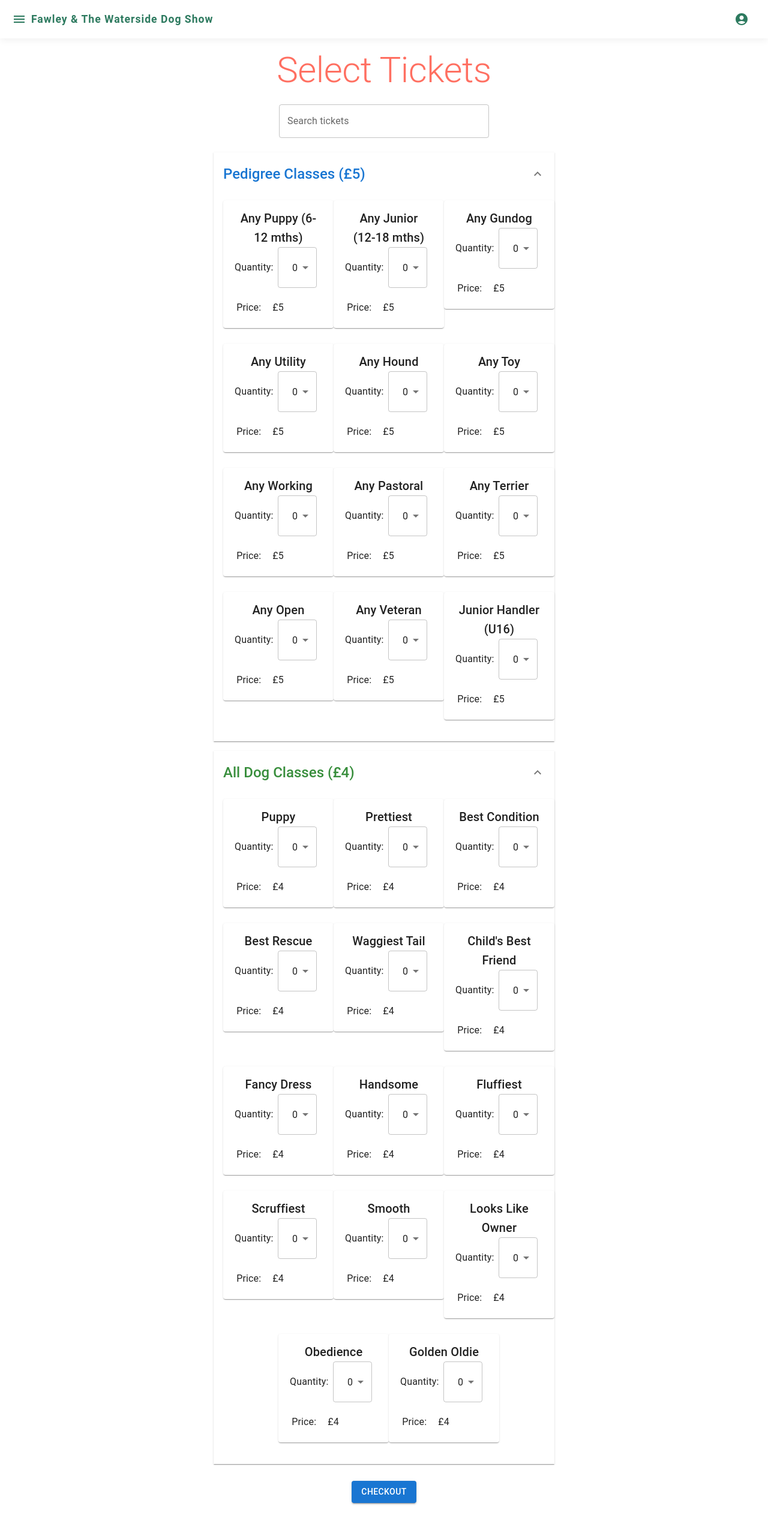
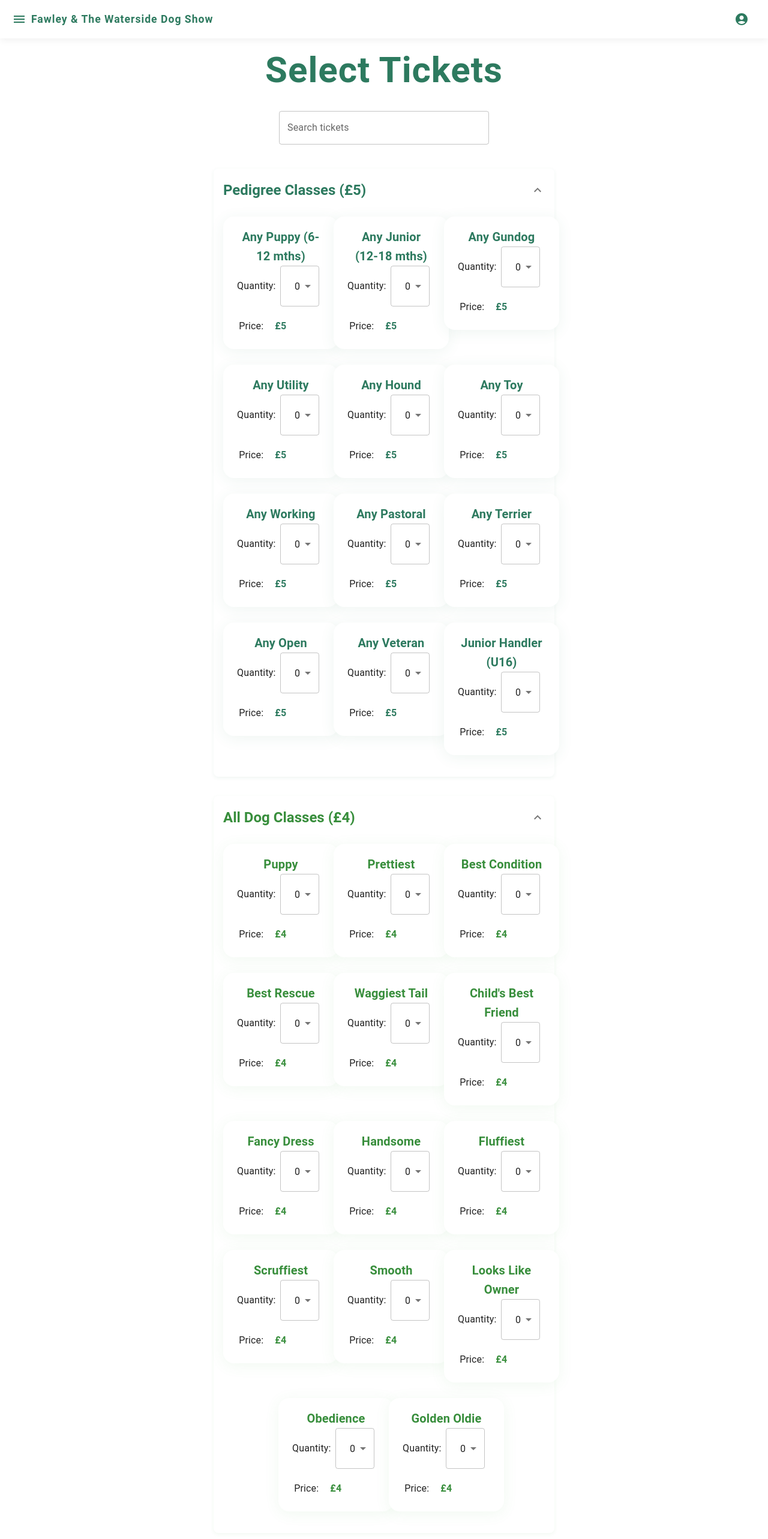
Before and after one commit to eddiemosh/fawley-waterside-dog-show, a React (Create React App) app: page /tickets in a window 1280 px wide. Shown: the top 2566 px of the page at 60% size. Before the commit the page ends 2534 px from the top, so only its background shows below. Built offline with nearby package versions, Linux system fonts and the light colour scheme.

Commit message:
i like this

```diff
--- a/src/components/events/events.js
+++ b/src/components/events/events.js
@@ -18,24 +18,60 @@ const Events = () => {
     };
 
     return (
-        <Container>
-            <Typography variant="h3" gutterBottom className="upcoming-events">
+        <Container maxWidth="sm" style={{ minHeight: '100vh', display: 'flex', flexDirection: 'column', justifyContent: 'center' }}>
+            <Typography variant="h3" gutterBottom style={{
+                textAlign: 'center',
+                fontWeight: 700,
+                color: '#2d7a5f',
+                marginTop: 40,
+                marginBottom: 32,
+                letterSpacing: 1
+            }}>
                 Upcoming Events
             </Typography>
-            <Box className="events-container">
+            <Box style={{ display: 'flex', flexDirection: 'column', gap: 32, alignItems: 'center', width: '100%' }}>
                 {eventsList.map((event, index) => (
-                    <Box key={index} className="event-box">
-                        <IconButton className="event-icon">
+                    <Box key={index} style={{
+                        background: '#fff',
+                        borderRadius: 18,
+                        boxShadow: '0 4px 24px rgba(0,0,0,0.08)',
+                        padding: '32px 24px',
+                        minWidth: 260,
+                        maxWidth: 400,
+                        width: '100%',
+                        display: 'flex',
+                        flexDirection: 'column',
+                        alignItems: 'center',
+                        gap: 16
+                    }}>
+                        <IconButton style={{
+                            background: 'linear-gradient(90deg, #2d7a5f 0%, #4caf50 100%)',
+                            color: '#fff',
+                            fontSize: 32,
+                            width: 56,
+                            height: 56,
+                            marginBottom: 8
+                        }}>
                             {event.icon}
                         </IconButton>
-                        <Typography className="event-date">
+                        <Typography style={{ fontSize: '1.2rem', fontWeight: 600, color: '#2d7a5f', marginBottom: 8, textAlign: 'center' }}>
                             {event.date}
                         </Typography>
                         <Button
                             variant="contained"
-                            color="primary"
-                            className="view-tickets-button"
                             onClick={handleEventClick}
+                            style={{
+                                fontSize: '1.1rem',
+                                padding: '10px 32px',
+                                borderRadius: 18,
+                                background: 'linear-gradient(90deg, #2d7a5f 0%, #4caf50 100%)',
+                                color: '#fff',
+                                fontWeight: 600,
+                                letterSpacing: 1,
+                                border: 'none',
+                                minWidth: 140,
+                                boxShadow: '0 2px 8px rgba(76,175,80,0.08)'
+                            }}
                         >
                             View Tickets
                         </Button>
--- a/src/components/tickets/ticket-selection.js
+++ b/src/components/tickets/ticket-selection.js
@@ -145,8 +145,15 @@ const TicketSelection = () => {
     const filteredAllDog = filteredTickets.filter(t => t.section === 'All Dog');
 
     return (
-        <Container maxWidth="sm" sx={{ px: { xs: 0, sm: 2 } }}>
-            <Typography variant="h2" gutterBottom className="ticket-selection-title">
+        <Container maxWidth="sm" sx={{ px: { xs: 0, sm: 2 }, minHeight: '100vh', display: 'flex', flexDirection: 'column', justifyContent: 'center' }}>
+            <Typography variant="h2" gutterBottom className="ticket-selection-title" style={{
+                textAlign: 'center',
+                fontWeight: 700,
+                color: '#2d7a5f',
+                marginTop: 40,
+                marginBottom: 32,
+                letterSpacing: 1
+            }}>
                 Select Tickets
             </Typography>
             <Box mb={3} display="flex" justifyContent="center">
@@ -160,9 +167,9 @@ const TicketSelection = () => {
             </Box>
 
             {/* Pedigree Section */}
-            <Accordion defaultExpanded sx={{ mb: 2 }}>
+            <Accordion defaultExpanded sx={{ mb: 2, borderRadius: 2, boxShadow: '0 2px 6px rgba(45,122,95,0.08)' }}>
                 <AccordionSummary expandIcon={<ExpandMoreIcon />} aria-controls="pedigree-content" id="pedigree-header">
-                    <Typography variant="h5" sx={{ color: '#1976d2', fontWeight: 500 }}>
+                    <Typography variant="h5" sx={{ color: '#2d7a5f', fontWeight: 600 }}>
                         Pedigree Classes (£5)
                     </Typography>
                 </AccordionSummary>
@@ -170,9 +177,14 @@ const TicketSelection = () => {
                     <Grid container spacing={2} className="ticket-grid" justifyContent="center">
                         {filteredPedigree.map((ticket) => (
                             <Grid item xs={12} sm={6} md={4} key={ticket.name}>
-                                <Card className="ticket-card small-card">
+                                <Card className="ticket-card small-card" style={{
+                                    borderRadius: 18,
+                                    boxShadow: '0 4px 24px rgba(45,122,95,0.08)',
+                                    background: '#fff',
+                                    padding: 12
+                                }}>
                                     <CardContent>
-                                        <Typography variant="h6" component="div" sx={{ marginTop: '-10px' }}>
+                                        <Typography variant="h6" component="div" sx={{ marginTop: '-10px', color: '#2d7a5f', fontWeight: 600 }}>
                                             {ticket.name}
                                         </Typography>
                                         <Grid container alignItems="center" spacing={2} className="ticket-select-container">
@@ -200,7 +212,7 @@ const TicketSelection = () => {
                                                 <Typography variant="body1" className="price-text">Price:</Typography>
                                             </Grid>
                                             <Grid item xs={7}>
-                                                <Typography variant="body2" className="price-amount">
+                                                <Typography variant="body2" className="price-amount" style={{ color: '#2d7a5f', fontWeight: 600 }}>
                                                     £{ticket.price}
                                                 </Typography>
                                             </Grid>
@@ -214,9 +226,9 @@ const TicketSelection = () => {
             </Accordion>
 
             {/* All Dog Section */}
-            <Accordion defaultExpanded sx={{ mb: 2 }}>
+            <Accordion defaultExpanded sx={{ mb: 2, borderRadius: 2, boxShadow: '0 2px 6px rgba(76,175,80,0.08)' }}>
                 <AccordionSummary expandIcon={<ExpandMoreIcon />} aria-controls="alldog-content" id="alldog-header">
-                    <Typography variant="h5" sx={{ color: '#388e3c', fontWeight: 500 }}>
+                    <Typography variant="h5" sx={{ color: '#388e3c', fontWeight: 600 }}>
                         All Dog Classes (£4)
                     </Typography>
                 </AccordionSummary>
@@ -224,9 +236,14 @@ const TicketSelection = () => {
                     <Grid container spacing={2} className="ticket-grid" justifyContent="center">
                         {filteredAllDog.map((ticket) => (
                             <Grid item xs={12} sm={6} md={4} key={ticket.name}>
-                                <Card className="ticket-card small-card">
+                                <Card className="ticket-card small-card" style={{
+                                    borderRadius: 18,
+                                    boxShadow: '0 4px 24px rgba(76,175,80,0.08)',
+                                    background: '#fff',
+                                    padding: 12
+                                }}>
                                     <CardContent>
-                                        <Typography variant="h6" component="div" sx={{ marginTop: '-10px' }}>
+                                        <Typography variant="h6" component="div" sx={{ marginTop: '-10px', color: '#388e3c', fontWeight: 600 }}>
                                             {ticket.name}
                                         </Typography>
                                         <Grid container alignItems="center" spacing={2} className="ticket-select-container">
@@ -254,7 +271,7 @@ const TicketSelection = () => {
                                                 <Typography variant="body1" className="price-text">Price:</Typography>
                                             </Grid>
                                             <Grid item xs={7}>
-                                                <Typography variant="body2" className="price-amount">
+                                                <Typography variant="body2" className="price-amount" style={{ color: '#388e3c', fontWeight: 600 }}>
                                                     £{ticket.price}
                                                 </Typography>
                                             </Grid>
@@ -270,9 +287,20 @@ const TicketSelection = () => {
             <Box className="checkout-button-container">
                 <Button
                     variant="contained"
-                    color="primary"
                     onClick={handleCheckout}
                     className="checkout-button"
+                    style={{
+                        fontSize: '1.1rem',
+                        borderRadius: 18,
+                        padding: '12px 32px',
+                        background: 'linear-gradient(90deg, #2d7a5f 0%, #4caf50 100%)',
+                        color: '#fff',
+                        fontWeight: 600,
+                        letterSpacing: 1,
+                        border: 'none',
+                        minWidth: 140,
+                        boxShadow: '0 2px 8px rgba(76,175,80,0.08)'
+                    }}
                 >
                     Checkout
                 </Button>
```
